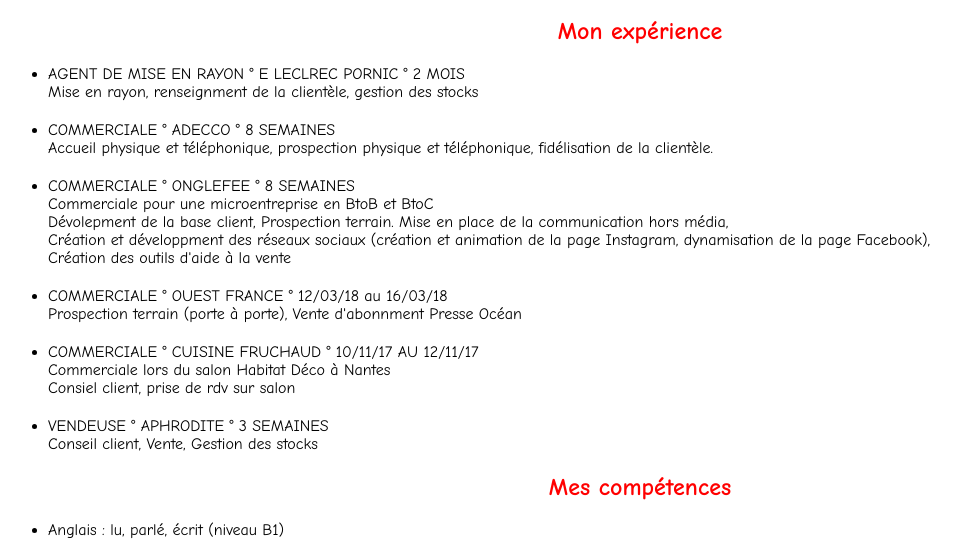
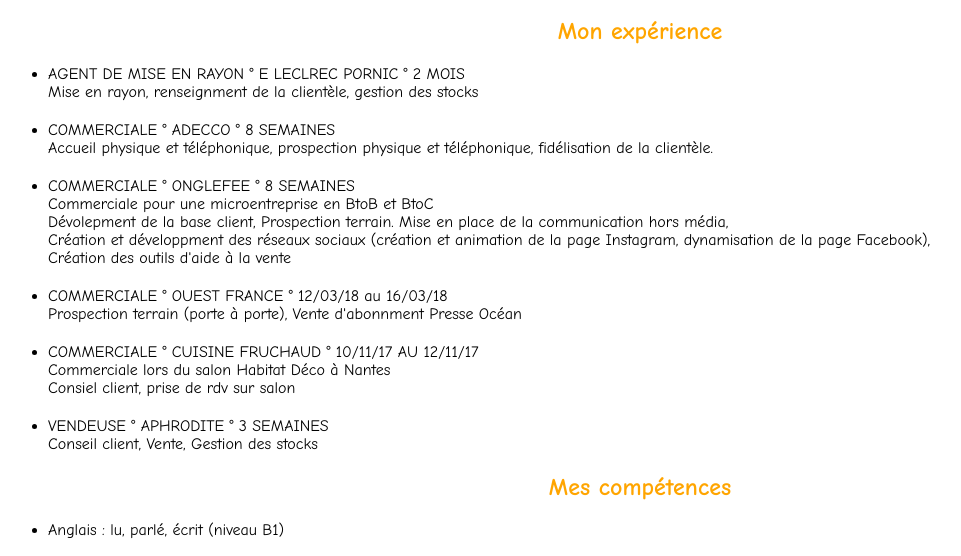
Before and after one commit to Clara200799/2020-mds-CV, a plain HTML site: page index.html in a window 1280 px wide. Shown: the part 235-791 px from the top of the page, without its empty margins (0-961 px from the left). Drawn offline with Linux system fonts and the light colour scheme.

Commit message:
Update index.html

```diff
--- a/index.html
+++ b/index.html
@@ -7,7 +7,7 @@
     	li{
     		margin-bottom: 20px;
     	}
-    	h2{color: red
+    	h2{color: orange
     	}
     	h2 {text-align: center
     	}
```
